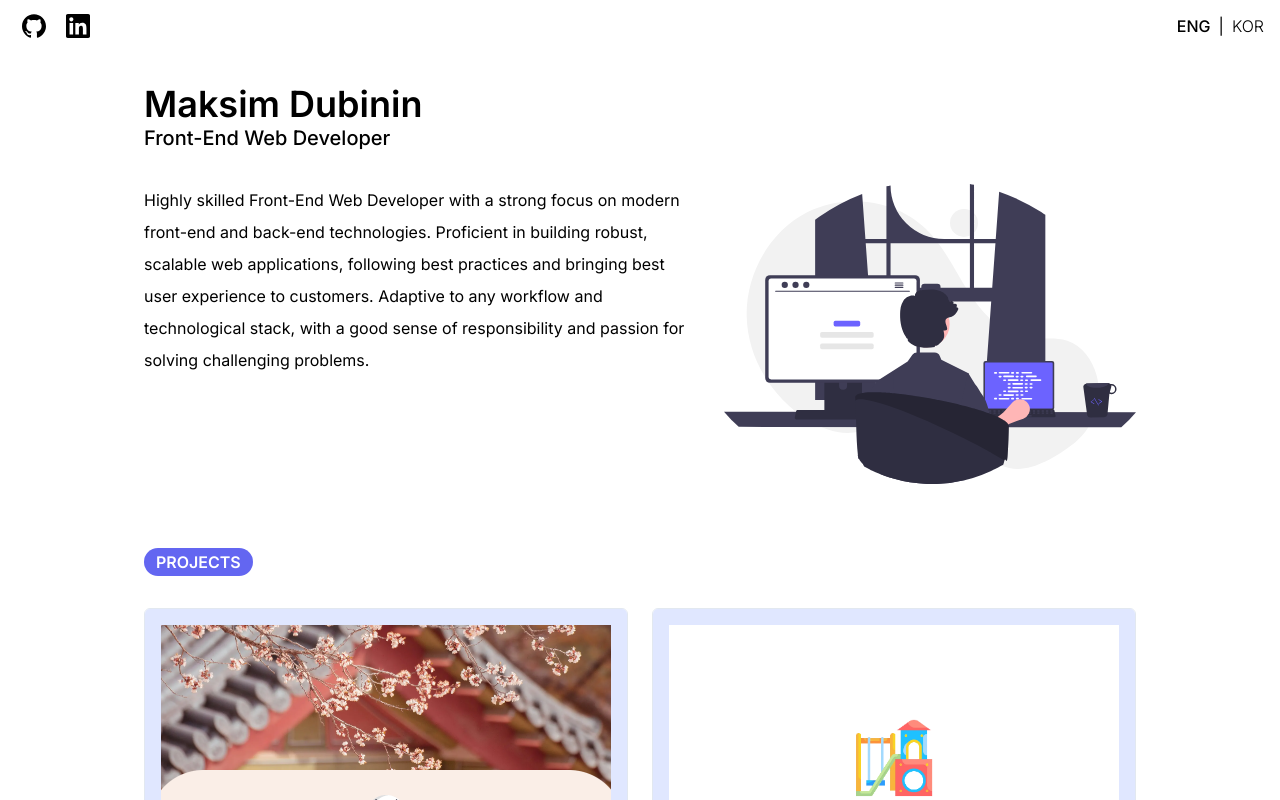
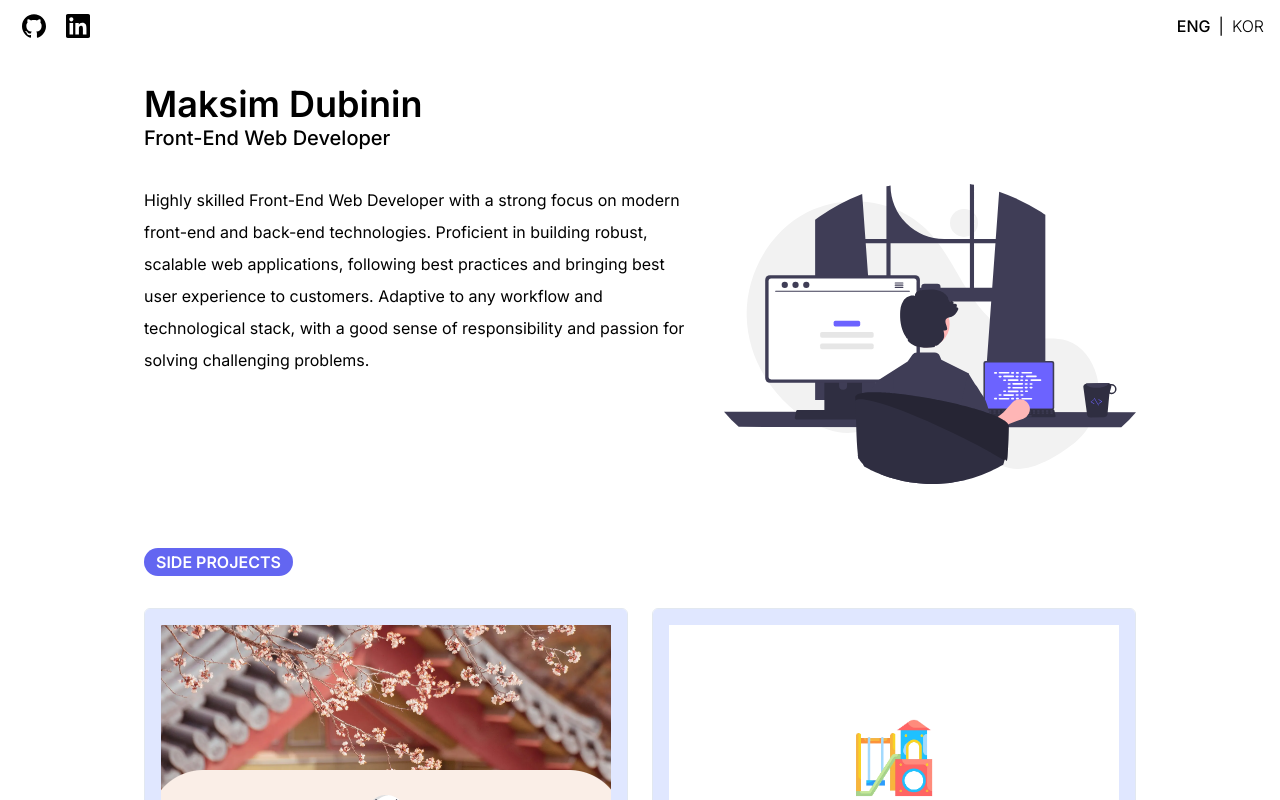
Before and after one commit to AnotherGosu/portfolio, a Next.js app: page /en in a window 1280 px wide. Shown: the top 800 px of the page. Built offline with nearby package versions, Linux system fonts and the light colour scheme.

Commit message:
1.1.1: Added Korean font, updated text (#10)
* Added Korean font

* Updated text

```diff
--- a/package.json
+++ b/package.json
@@ -1,6 +1,6 @@
 {
   "name": "portfolio",
-  "version": "1.1.0",
+  "version": "1.1.1",
   "private": true,
   "scripts": {
     "dev": "next dev",
--- a/src/app/[locale]/layout.tsx
+++ b/src/app/[locale]/layout.tsx
@@ -1,6 +1,7 @@
 import type { Metadata } from "next";
-import { Inter } from "next/font/google";
+import { Inter, Noto_Sans_KR } from "next/font/google";
 
+import { cn } from "@/utils/cn";
 import { getDictionary, i18n, Locale } from "@/utils/localization";
 
 import { Footer } from "./components/Footer";
@@ -9,6 +10,7 @@ import { Header } from "./components/Header";
 import "./globals.css";
 
 const inter = Inter({ subsets: ["latin"] });
+const noto = Noto_Sans_KR({ subsets: ["latin"] });
 
 export async function generateStaticParams() {
   return i18n.locales.map((locale) => ({ locale }));
@@ -43,7 +45,12 @@ export default async function RootLayout({
 
   return (
     <html lang="en">
-      <body className={`${inter.className} relative antialiased`}>
+      <body
+        className={cn("relative antialiased", {
+          [inter.className]: locale === "en",
+          [noto.className]: locale === "ko",
+        })}
+      >
         <Header />
         {children}
         <Footer dict={dict} />
--- a/src/locales/en.json
+++ b/src/locales/en.json
@@ -4,7 +4,7 @@
     "description": "Highly skilled Front-End Web Developer with a strong focus on modern front-end and back-end technologies. Proficient in building robust, scalable web applications, following best practices and bringing best user experience to customers. Adaptive to any workflow and technological stack, with a good sense of responsibility and passion for solving challenging problems."
   },
   "projects": {
-    "heading": "Projects",
+    "heading": "Side Projects",
     "card_1": {
       "title": "Korean Course",
       "description": "Landing page promoting course for Korean language"
--- a/src/locales/ko.json
+++ b/src/locales/ko.json
@@ -4,7 +4,7 @@
     "description": "최신 기술을 활용하는 고급 프론트엔드 웹 개발자입니다. 모범 사례를 따르고 고객에게 최고의 사용자 경험을 제공하면서 견고하고 확장 가능한 웹 애플리케이션을 구축하는 데 능숙합니다. 어떤 작업 흐름과 기술 스택에도 적응할 수 있으며, 책임감이 강하고 도전적인 문제를 해결하는 열정을 가지고 있습니다"
   },
   "projects": {
-    "heading": "프로젝트",
+    "heading": "사이드 프로젝트",
     "card_1": {
       "title": "한국어 강좌",
       "description": "한국어 강좌를 홍보하는 랜딩 페이지"
```
Also changed, not shown: 1 other file (tests, documents, lock files or other folders).
